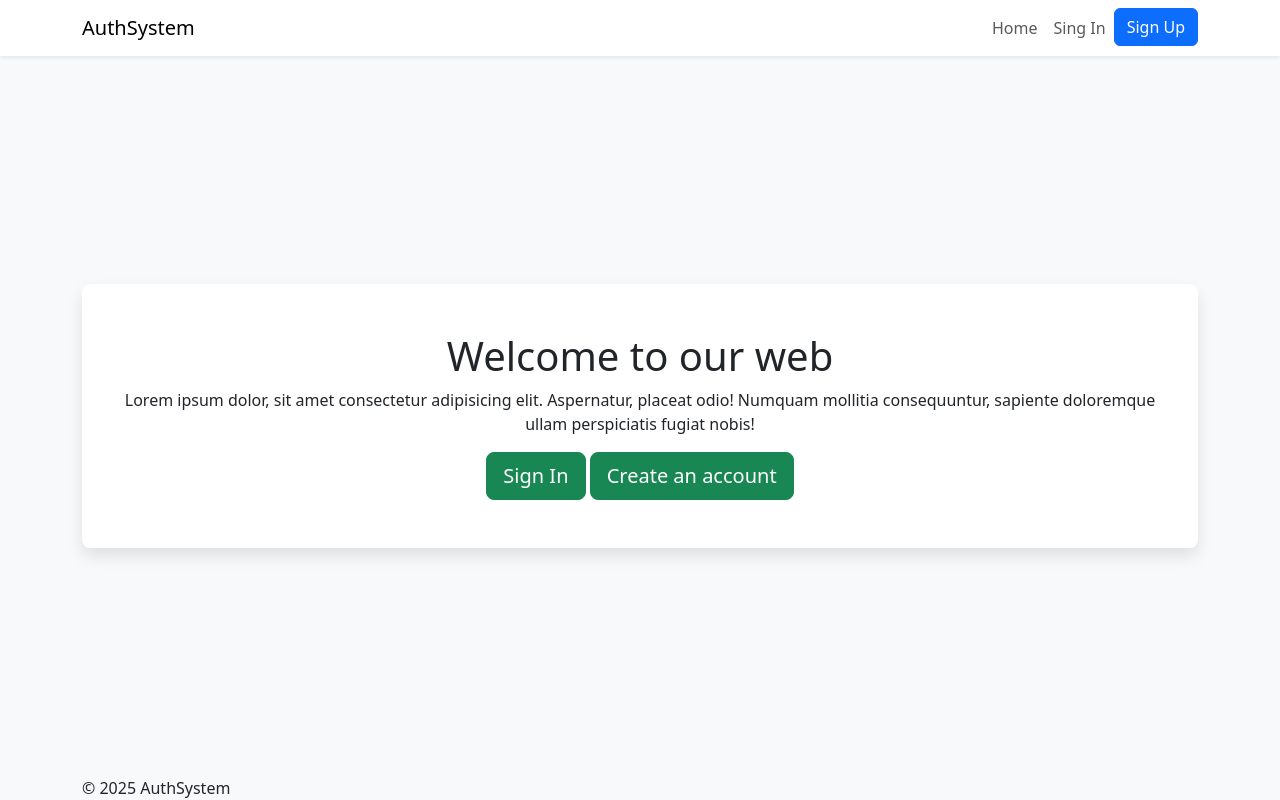
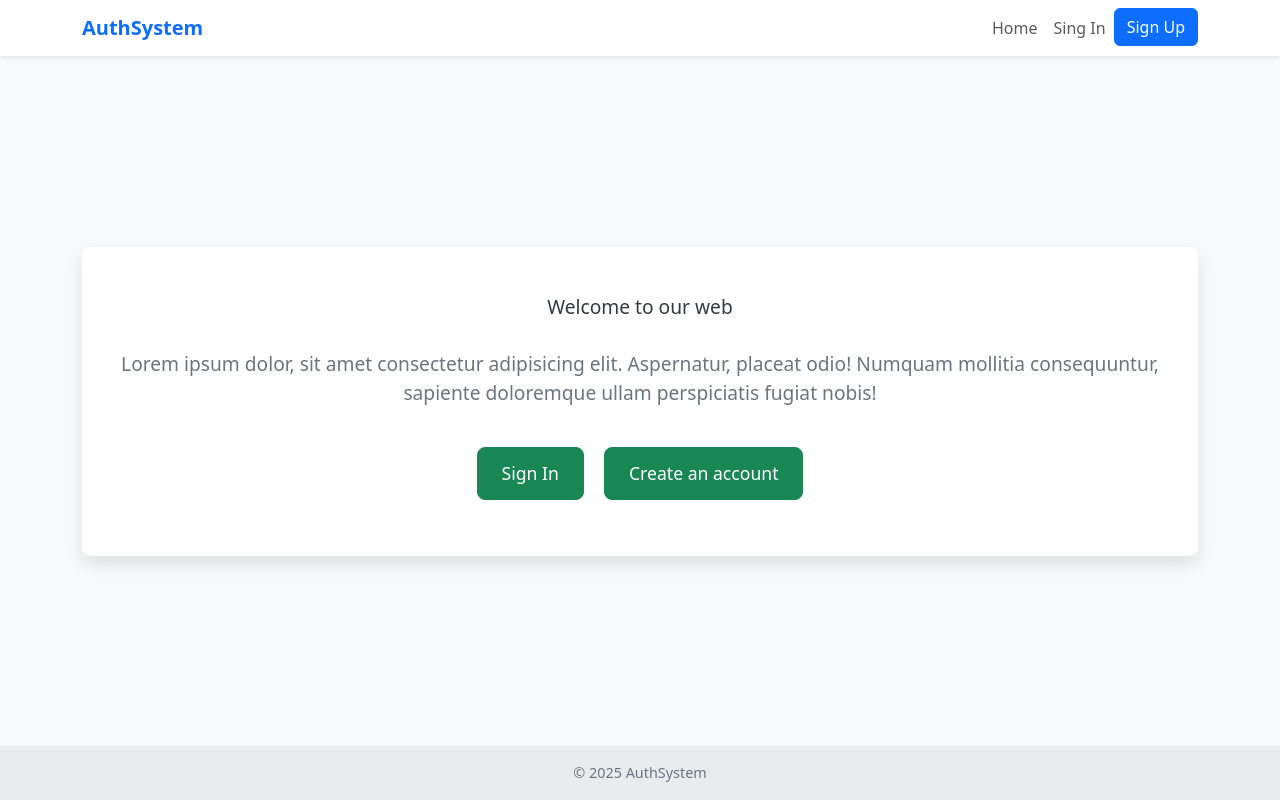
Before and after one commit to Natthanit02/Login, a PHP site: page / in a window 1280 px wide. Run offline with PHP 8.4, Linux system fonts and the light colour scheme.

Commit message:
index.php style

```diff
--- a/assets/css/style.css
+++ b/assets/css/style.css
@@ -18,4 +18,35 @@ body {
     background-color: #fff;
     border-radius: 0.5rem;
     box-shadow: 0 0.5rem 1rem rgba(0, 0, 0, 0.1);
+
+    h1 {
+        font-size: 1.2rem;
+        margin-bottom: 2rem;
+        color: #343a40;
+    }
+
+    p {
+        font-size: 1.2rem;
+        margin-bottom: 2rem;
+        color: #6c757d;
+    }
 }
+
+.btn-custom {
+    margin: 0.5rem;
+    padding: 0.75rem 1.5rem;
+    font-size: 1.1rem;
+}
+
+.navbar-brand-custom {
+    font-weight: bold;
+    color: #0d6efd !important;
+}
+
+.footer {
+    background-color: #e9ecef;
+    padding: 1rem 0;
+    text-align: center;
+    font-size: 0.9rem;
+    color: #6c757d;
+}
```
